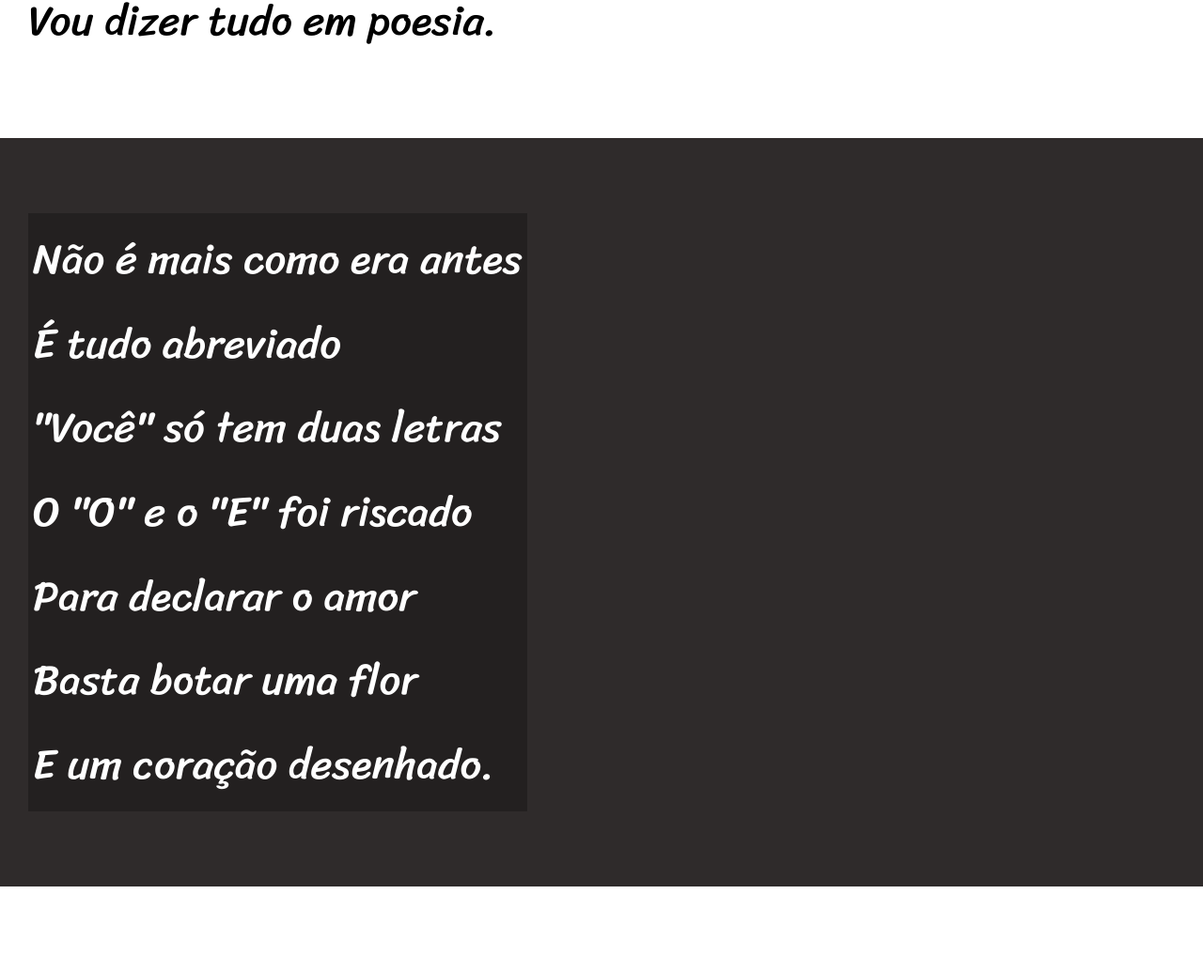
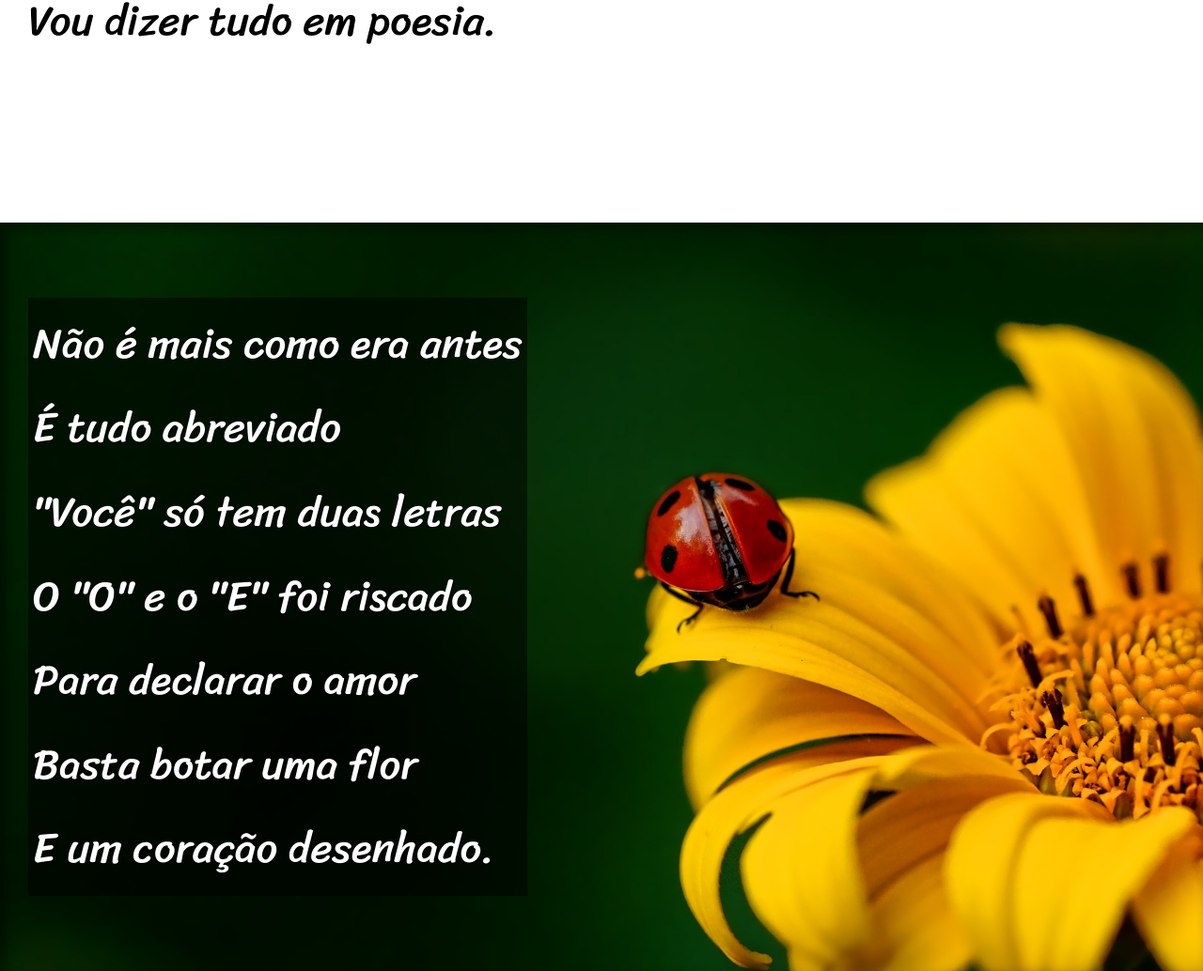
Before and after one commit to silva-jubarbosa/html_css_guanabara, a plain HTML site: page desafios/desafio_12/index.html in a window 1280 px wide. Shown: the part 900-1934 px from the top of the page at 94% size. Drawn offline with Linux system fonts and the light colour scheme.

Commit message:
Atualizações do desafio 12

```diff
--- a/desafios/desafio_12/estilo/style.css
+++ b/desafios/desafio_12/estilo/style.css
@@ -58,6 +58,10 @@ section {
     font-size: 3.5vw;
 }
 
+section > p {
+    padding-bottom: 2em;
+}
+
 section.normal {
     background-color: white;
     color: black;
@@ -66,12 +70,26 @@ section.normal {
 section.imagem {
     background-color: rgb(47, 43, 43);
     color: white;
+    box-shadow: inset 6px 6px 13px 0px rgba(0, 0, 0, 0.472);
+    background-size: cover;
+    background-attachment: fixed;
 }
 
 section.imagem > p {
     display: inline-block;
     padding: 5px;
-    background-color: rgba(0, 0, 0, 0.256);
+    background-color: rgba(0, 0, 0, 0.514);
+    text-shadow: 1px 1px 0px black;
+
+}
+
+section#img01 {
+    background-image: url('../imagens/background001.jpg');
+    background-position: right center;
+}
+
+section#img02 {
+    background-image: url('../imagens/background002.jpg');
 }
 
 footer {
--- a/desafios/desafio_12/index.html
+++ b/desafios/desafio_12/index.html
@@ -26,7 +26,7 @@
 
 
 
-    <section class="imagem">
+    <section class="imagem" id="img01">
         <p>
             Não é mais como era antes <br>
             É tudo abreviado <br>
@@ -64,7 +64,7 @@
 
 
 
-    <section class="imagem">
+    <section class="imagem" id="img02">
         <p>
             Tenho saudade das cartas <br>
             Escritas com a própria mão <br>
```
